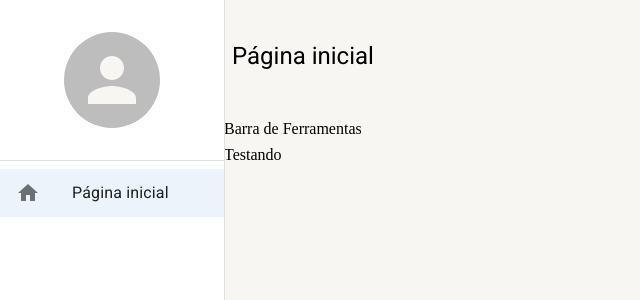
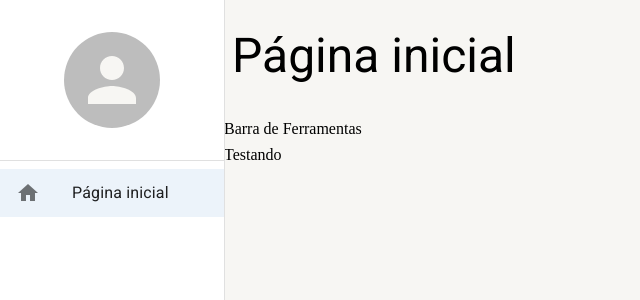
Before and after one commit to marciojunior11/avpfi, a React (Create React App) app: page /home in a window 1280 px wide. Shown: the top 300 px of the page, without its empty margins (0-640 px from the left). Built offline with nearby package versions, Linux system fonts and the light colour scheme.

Commit message:
feat: Layout base responsivo

```diff
--- a/src/pages/dashboard/Dashboard.tsx
+++ b/src/pages/dashboard/Dashboard.tsx
@@ -3,7 +3,7 @@
 
 export const Dashboard = () => {
     return (
-        <LayoutBase titulo="Página inicial">
+        <LayoutBase titulo="Página inicial" barraDeFerramentas={<>Barra de Ferramentas</>}>
             Testando
         </LayoutBase>
     );
--- a/src/shared/layouts/LayoutBase.tsx
+++ b/src/shared/layouts/LayoutBase.tsx
@@ -1,23 +1,25 @@
 import { Icon, IconButton, Typography, useTheme, useMediaQuery } from "@mui/material"
 import { Box } from "@mui/system"
-import React from "react"
+import React, { ReactNode } from "react"
 import { useDrawerContext } from "../contexts";
 
 interface ILayoutBaseProps {
     titulo: string,
+    barraDeFerramentas?: ReactNode,
     children: React.ReactChild,
 };
 
-export const LayoutBase: React.FC<ILayoutBaseProps> = ({children, titulo}) => {
+export const LayoutBase: React.FC<ILayoutBaseProps> = ({children, titulo, barraDeFerramentas}) => {
 
     const theme = useTheme();
     const smDown = useMediaQuery(theme.breakpoints.down('sm'));
+    const mdDown = useMediaQuery(theme.breakpoints.down('md'));
 
     const { toggleDrawerOpen } = useDrawerContext();
 
     return (
         <Box height='100%' display='flex' flexDirection='column' gap={1}>
-            <Box padding={1} display='flex' alignItems='center' height={theme.spacing(12)} gap={1}>
+            <Box padding={1} display='flex' alignItems='center' gap={1} height={theme.spacing(smDown ? 6 : mdDown ? 8 : 12)}>
 
                 {smDown && (
                     <IconButton onClick={toggleDrawerOpen}>
@@ -27,16 +29,23 @@
                     </IconButton>
                 )}
 
-                <Typography variant='h5'>
+                <Typography
+                    variant={ smDown ? 'h5' : mdDown ? 'h4' : 'h3'}
+                    overflow='hiden'
+                    whiteSpace='nowrap'
+                    textOverflow='ellipses'
+                >
                     {titulo}
                 </Typography>
             </Box>
 
-            <Box>
-                Barra de Ferramentas
-            </Box>
+            {barraDeFerramentas && (
+                <Box>
+                    {barraDeFerramentas}
+                </Box>
+            )}
 
-            <Box>
+            <Box flex={1} overflow='auto'>
                 {children}
             </Box>
         </Box>
```
